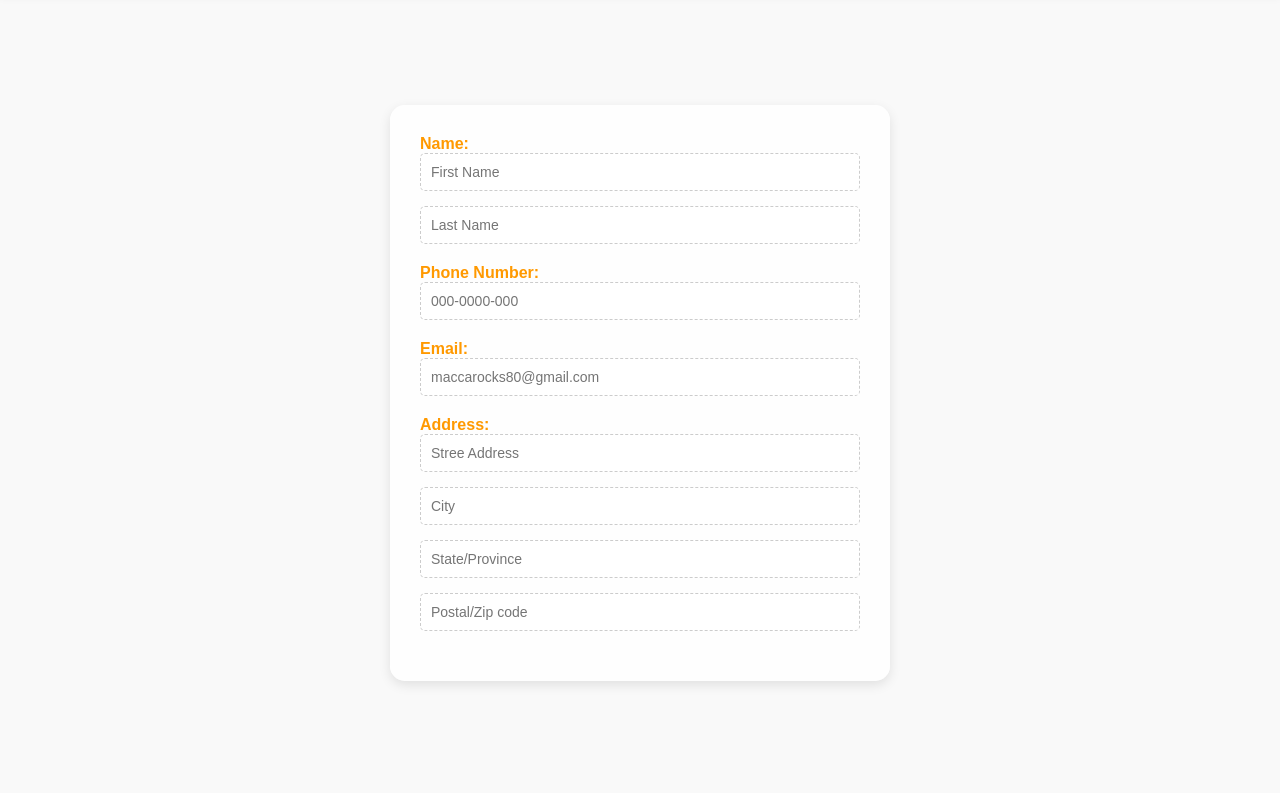
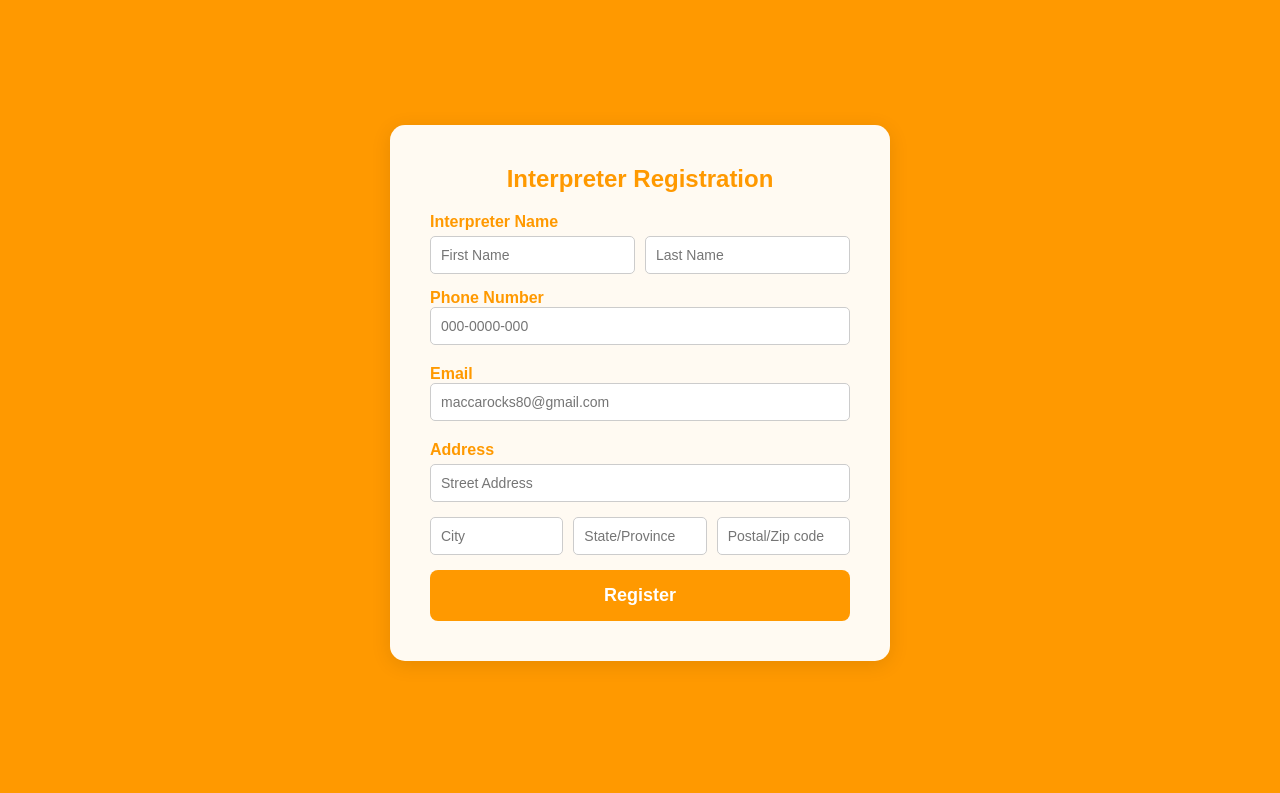
Before and after one commit to maccaabdi1/LingoBridge, a plain HTML site: page interpreter_registration.html in a window 1280 px wide. Shown: the part 119-912 px from the top of the page. Drawn offline with Linux system fonts and the light colour scheme.

Commit message:
cleaning up code

```diff
--- a/interpreter_registration.html
+++ b/interpreter_registration.html
@@ -5,85 +5,7 @@
       <meta name="viewport" content="width=device-width, initial-scale=1">
       <title>LingoBridge</title>
       <link rel="stylesheet" href="styles.css">
-
-        <style>
-        * {
-          box-sizing: border-box;
-        }
-
-        body, html {
-          margin: 0;
-          padding: 0;
-          font-family: Arial, sans-serif;
-        }
-
-        .background {
-          display: flex;
-          justify-content: center;
-          align-items: center;
-          height: 100vh;
-          background-size: cover;
-          background-position: center;
-        }
-
-        .form-container {
-          background-color: rgba(255, 255, 255, 0.9);
-          border-radius: 15px;
-          padding: 30px;
-          max-width: 500px;
-          width: 90%;
-          box-shadow: 0px 4px 12px rgba(0, 0, 0, 0.1);
-        }
-
-        form {
-          display: flex;
-          flex-direction: column;
-        }
-
-        label {
-          font-size: 16px;
-          color: #FF9900; /* Orange color */
-          margin-bottom: 5px;
-        }
-
-        input[type="text"],
-        input[type="email"] {
-          width: 100%;
-          padding: 10px;
-          margin-bottom: 15px;
-          border: 1px dashed #ccc;
-          border-radius: 5px;
-          font-size: 14px;
-        }
-
-        .name-fields,
-        .address-fields {
-          display: flex;
-          gap: 10px;
-        }
-
-        .name-fields input,
-        .address-fields input {
-          flex: 1;
-        }
-
-        .register-button {
-          background-color: #FF9900;
-          color: #fff;
-          border: none;
-          border-radius: 8px;
-          padding: 15px;
-          font-size: 18px;
-          font-weight: bold;
-          cursor: pointer;
-          transition: background 0.3s;
-        }
-
-        .register-button:hover {
-          background-color: #e68a00;
-        }
-
-        </style>
+      <link rel="stylesheet" href="styles2.css">
   </head>
   <body>
     <div class="navigation">
@@ -97,11 +19,23 @@
     </div>
     <div class="background">
         <div class="form-container">
+          <h2>Interpreter Registration</h2>
             <form>
-                    <label>Name: <input type="text" placeholder="First Name"><input type="text" placeholder="Last Name"></label>
-                    <label>Phone Number: <input type="text" placeholder="000-0000-000"></label>
-                    <label>Email: <input type="email" placeholder="maccarocks80@gmail.com"></label>
-                    <label>Address: <input type="text" placeholder="Stree Address"><input type="text" placeholder="City"><input type="text" placeholder="State/Province"><input type="text" placeholder="Postal/Zip code"></label>
+              <label for="first-name">Interpreter Name</label>
+              <div class="name-fields">
+                <input type="text" id="first-name" placeholder="First Name" required>
+                <input type="text" id="last-name" placeholder="Last Name" required>
+              </div>
+              <label>Phone Number <input type="text" placeholder="000-0000-000"></label>
+              <label>Email <input type="email" placeholder="maccarocks80@gmail.com"></label>
+              <label for="address">Address</label>
+              <input type="text" id="address" placeholder="Street Address" required>
+              <div class="address-fields">
+                <input type="text" placeholder="City" required>
+                <input type="text" placeholder="State/Province" required>
+                <input type="text" placeholder="Postal/Zip code" required>
+              </div>
+              <button type="submit" class="register-button">Register</button>
             </form>
         </div>
     </div>
--- a/styles.css
+++ b/styles.css
@@ -3,8 +3,6 @@
     margin: 0;
     padding: 0;
     box-sizing: border-box;
-    margin: 0;
-    padding: 0;
 }
 body{
     font-family: Arial, Helvetica, sans-serif;
@@ -21,6 +19,7 @@ body{
     justify-content: space-between;
     align-items: center;
     padding: 5px 20px;
+    background-color: #fff;
     box-shadow: 0px 2px 10px rgba(0, 0, 0, 0.1);
 }
 .navigation img{
@@ -32,7 +31,7 @@ body{
 .links a {
     margin: 0 10px;
     text-decoration: none;
-    color: #0D99FF;
+    color: #333;
     font-weight: bold;
     transition: color 0.3s;
 }
@@ -42,13 +41,6 @@ body{
 
 .logo {
     width: 100px;
-}
-
-.links a {
-    margin: 0 15px;
-    color: #333;
-    text-decoration: none;
-    font-weight: 500;
 }
 
 .register-button {
--- /dev/null
+++ b/styles2.css
@@ -0,0 +1,77 @@
+.background {
+    display: flex;
+    justify-content: center;
+    align-items: center;
+    height: 100vh;
+    background-color: #FF9900;
+    background-position: center;
+    background-size: cover;
+  }
+
+  .form-container {
+    background-color: rgba(255, 255, 255, 0.95);
+    border-radius: 15px;
+    padding: 40px;
+    max-width: 500px;
+    width: 90%;
+    box-shadow: 0px 4px 20px rgba(0, 0, 0, 0.1);
+  }
+
+  h2 {
+    text-align: center;
+    color: #FF9900;
+    margin-bottom: 20px;
+  }
+
+  form {
+    display: flex;
+    flex-direction: column;
+  }
+
+  label {
+    font-size: 16px;
+    color: #FF9900;
+    margin-bottom: 5px;
+  }
+
+  input[type="text"], input[type="email"] {
+    width: 100%;
+    padding: 10px;
+    margin-bottom: 15px;
+    border: 1px solid #ccc;
+    border-radius: 5px;
+    font-size: 14px;
+    transition: border-color 0.3s;
+  }
+
+  input:focus {
+    border-color: #FF9900;
+    outline: none;
+  }
+
+  .name-fields, .address-fields {
+    display: flex;
+    gap: 10px;
+  }
+
+  .name-fields input, .address-fields input {
+    flex: 1;
+  }
+
+  .register-button {
+    background-color: #FF9900;
+    color: #fff;
+    border: none;
+    border-radius: 8px;
+    padding: 15px;
+    font-size: 18px;
+    font-weight: bold;
+    cursor: pointer;
+    transition: background 0.3s;
+  }
+
+  .register-button:hover {
+    background-color: #e68a00;
+    transform: translateY(-2px);
+    box-shadow: 0px 2px 10px rgba(0, 0, 0, 0.2);
+  }
```
Also changed, not shown: business_registration.html (+2 -115 lines), register_page.html (+2 -9 lines). Lines whose indentation alone changed are shown as unchanged.
